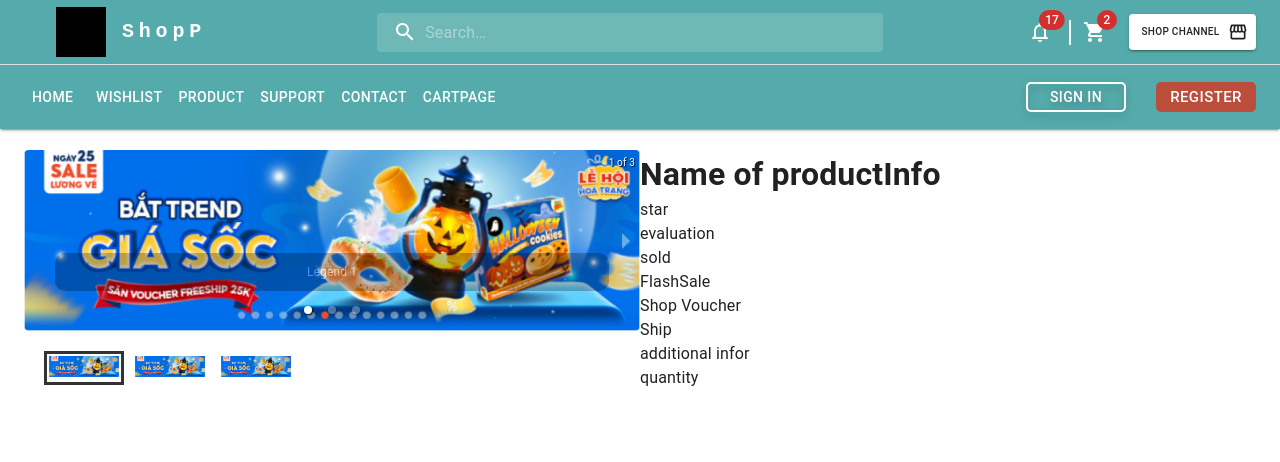
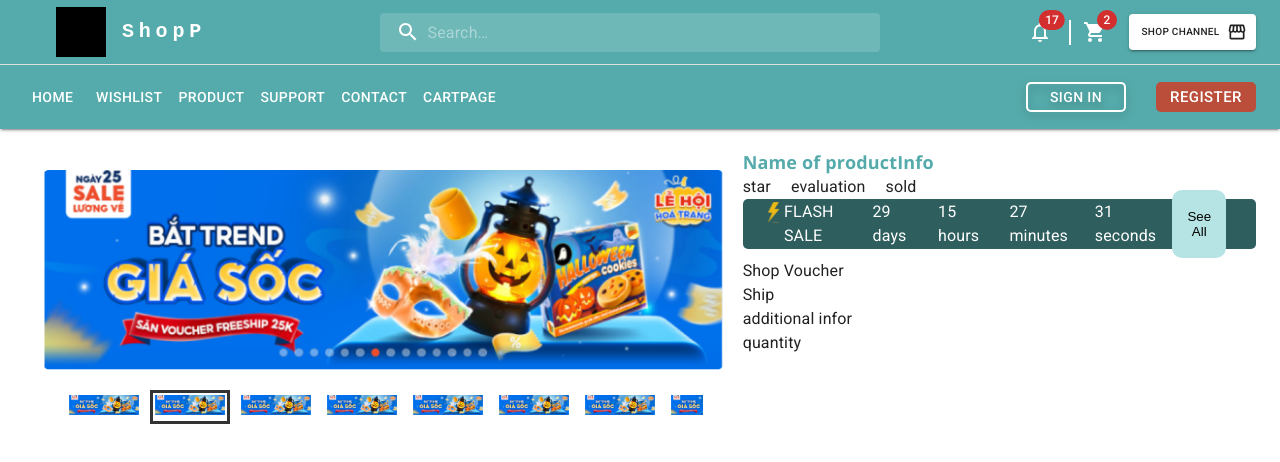
Before and after one commit to ListKelvin/ShopP-Project, a React (Create React App) app: page /productPage in a window 1280 px wide. Shown: the top 462 px of the page. Built offline with nearby package versions, Linux system fonts and the light colour scheme; what styled-breakpoints would draw is missing.

Commit message:
Update productInfo

```diff
--- a/src/Component/Countdown/CountDown.js
+++ b/src/Component/Countdown/CountDown.js
@@ -4,7 +4,7 @@ import { useState, useEffect } from "react";
 const CountDown = () => {
   const calculateTimeLeft = () => {
     let year = new Date().getFullYear();
-    const difference = +new Date(`${year}-11-28`) - +new Date();
+    const difference = +new Date(`${year}-12-23`) - +new Date();
     let timeLeft = {};
 
     if (difference > 0) {
@@ -36,7 +36,7 @@ const CountDown = () => {
     }
 
     timerComponents.push(
-      <span style={{ display: "flex", alignItems: "center" }}>
+      <span style={{ display: "flex", alignItems: "center", padding: 10 }}>
         {timeLeft[interval]} {interval}{" "}
       </span>
     );
--- a/src/index.css
+++ b/src/index.css
@@ -1,9 +1,11 @@
 @import url("https://fonts.googleapis.com/css2?family=League+Spartan&display=swap");
+@import url("https://fonts.googleapis.com/css2?family=Roboto:ital,wght@0,100;0,300;0,400;0,500;0,700;0,900;1,100;1,300;1,400;1,500;1,700;1,900&display=swap");
+@import url("https://fonts.googleapis.com/css2?family=Open+Sans:ital,wght@0,300;0,400;0,500;0,600;0,700;0,800;1,300;1,400;1,500;1,600;1,700;1,800&display=swap");
 body {
   margin: 0;
   font-family: -apple-system, BlinkMacSystemFont, "Segoe UI", "Roboto", "Oxygen",
     "Ubuntu", "Cantarell", "Fira Sans", "Droid Sans", "Helvetica Neue",
-    "League Spartan", sans-serif;
+    "Open Sans", "League Spartan", sans-serif;
   -webkit-font-smoothing: antialiased;
   -moz-osx-font-smoothing: grayscale;
 }
--- a/src/pages/productPage/components/productInfo.js
+++ b/src/pages/productPage/components/productInfo.js
@@ -1,13 +1,55 @@
+import { ProductName, ProductEvaluated } from "../styled";
+import CountDown from "../../../Component/Countdown/CountDown";
+import { ReactComponent as FlashIcon } from "../../../assets/image 68.svg";
+
 const ProductInfo = () => {
   return (
     <>
-      <h1> Name of productInfo</h1>
-      <div>
+      <ProductName> Name of productInfo</ProductName>
+      <ProductEvaluated>
         <div> star</div>
         <div> evaluation</div>
         <div> sold</div>
+      </ProductEvaluated>
+      <div
+        className="CountDownn"
+        style={{
+          width: "100%",
+          height: "50px",
+          background: "#2F5E5E",
+          borderRadius: "5px",
+          display: "flex",
+          alignItems: "center",
+          justifyContent: "space-between",
+          color: "#ffffff",
+          marginBottom: "10px",
+        }}
+      >
+        <div className="" style={{ display: "flex", marginLeft: "20px" }}>
+          <FlashIcon />
+          FLASH SALE
+        </div>
+        <div
+          className=""
+          style={{
+            display: "flex",
+            marginRight: "30px",
+            justifyContent: "space-between",
+          }}
+        >
+          <CountDown />
+          <button
+            style={{
+              background: "#B6E3E3",
+              padding: "10px 10px",
+              border: "none",
+              borderRadius: "10px",
+            }}
+          >
+            See All
+          </button>
+        </div>
       </div>
-      <div> FlashSale</div>
       <div> Shop Voucher</div>
       <div> Ship</div>
       <div>
--- a/src/pages/productPage/components/reactSlider.js
+++ b/src/pages/productPage/components/reactSlider.js
@@ -1,24 +1,45 @@
 import "react-responsive-carousel/lib/styles/carousel.min.css"; // requires a loader
 import { Carousel } from "react-responsive-carousel";
 import BrandImg from "../../../assets/Branding/image 67.png";
+import { CarouselStyled } from "../styled";
 const Carousel2 = () => {
   return (
-    <Carousel interval={100}>
+    <CarouselStyled
+      autoPlay={true}
+      interval={4000}
+      infiniteLoop
+      showArrows={false}
+      showStatus={false}
+      showIndicators={false}
+    >
       <div>
         <img src={`${BrandImg}`} />
-        <p className="legend">Legend 1</p>
       </div>
       <div>
         <img src={`${BrandImg}`} />
-
-        <p className="legend">Legend 2</p>
       </div>
       <div>
         <img src={`${BrandImg}`} />
-
-        <p className="legend">Legend 3</p>
       </div>
-    </Carousel>
+      <div>
+        <img src={`${BrandImg}`} />
+      </div>
+      <div>
+        <img src={`${BrandImg}`} />
+      </div>
+      <div>
+        <img src={`${BrandImg}`} />
+      </div>
+      <div>
+        <img src={`${BrandImg}`} />
+      </div>
+      <div>
+        <img src={`${BrandImg}`} />
+      </div>
+      <div>
+        <img src={`${BrandImg}`} />
+      </div>
+    </CarouselStyled>
   );
 };
 
--- a/src/pages/productPage/index.js
+++ b/src/pages/productPage/index.js
@@ -5,10 +5,10 @@ const ProductPage = () => {
   return (
     <>
       <Grid container>
-        <Grid item xs={6}>
+        <Grid item xs={7}>
           <Carousel2 />
         </Grid>
-        <Grid item xs={6}>
+        <Grid item xs={5}>
           <ProductInfo />
         </Grid>
       </Grid>
--- a/src/pages/productPage/styled.js
+++ b/src/pages/productPage/styled.js
@@ -1,2 +1,25 @@
 import styled from "styled-components";
 import { up, down } from "styled-breakpoints";
+import { Carousel } from "react-responsive-carousel";
+
+export const CarouselStyled = styled(Carousel)`
+  padding: 20px;
+  & .carousel {
+    text-align: center;
+  }
+`;
+
+export const ProductName = styled.h2`
+  font-family: "Open Sans";
+  font-style: normal;
+  font-weight: 700;
+  font-size: 18px;
+  line-height: 25px;
+  color: #55abab;
+`;
+
+export const ProductEvaluated = styled.div`
+  display: flex;
+  flex-direction: row;
+  gap: 20px;
+`;
```
